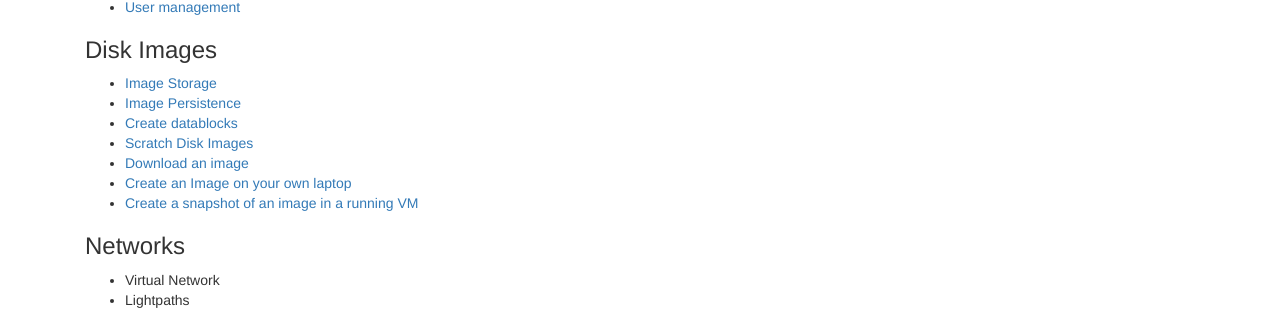
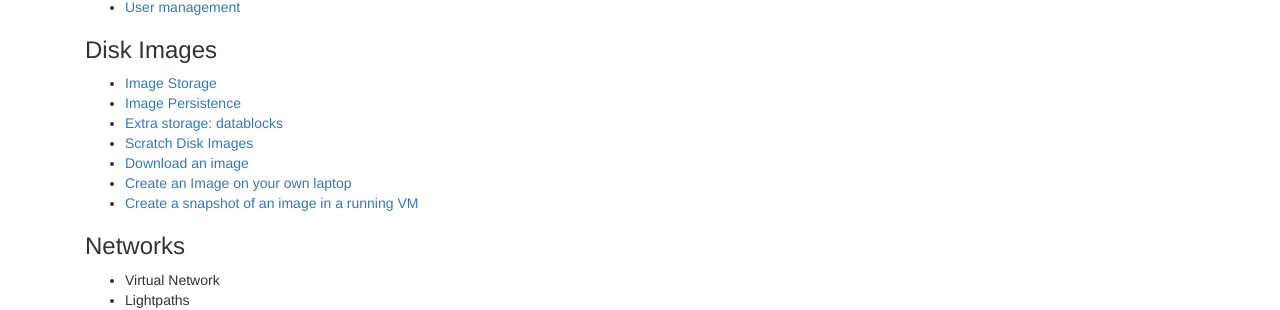
Before and after one commit to sara-nl/clouddocs, a Jekyll site: the page built from index.markdown, in a window 1280 px wide and 900 px high, scrolled down 760 px. Shown: the part 145-455 px from the top of the window. Built offline with Jekyll 4.4.1, drawn with Linux system fonts in a browser that asks for light colours; nearby versions of some CDN libraries.

Commit message:
Update index.markdown

```diff
--- a/index.markdown
+++ b/index.markdown
@@ -43,7 +43,7 @@ layout: default
 ### Disk Images
 * [Image Storage](image_storage)
 * [Image Persistence](image_persistence)
-* [Create datablocks](create-datablocks)
+* [Extra storage: datablocks](create-datablocks)
 * [Scratch Disk Images](scratch_disk)
 * [Download an image](image_download)
 * [Create an Image on your own laptop](image-on-own-laptop)
```
